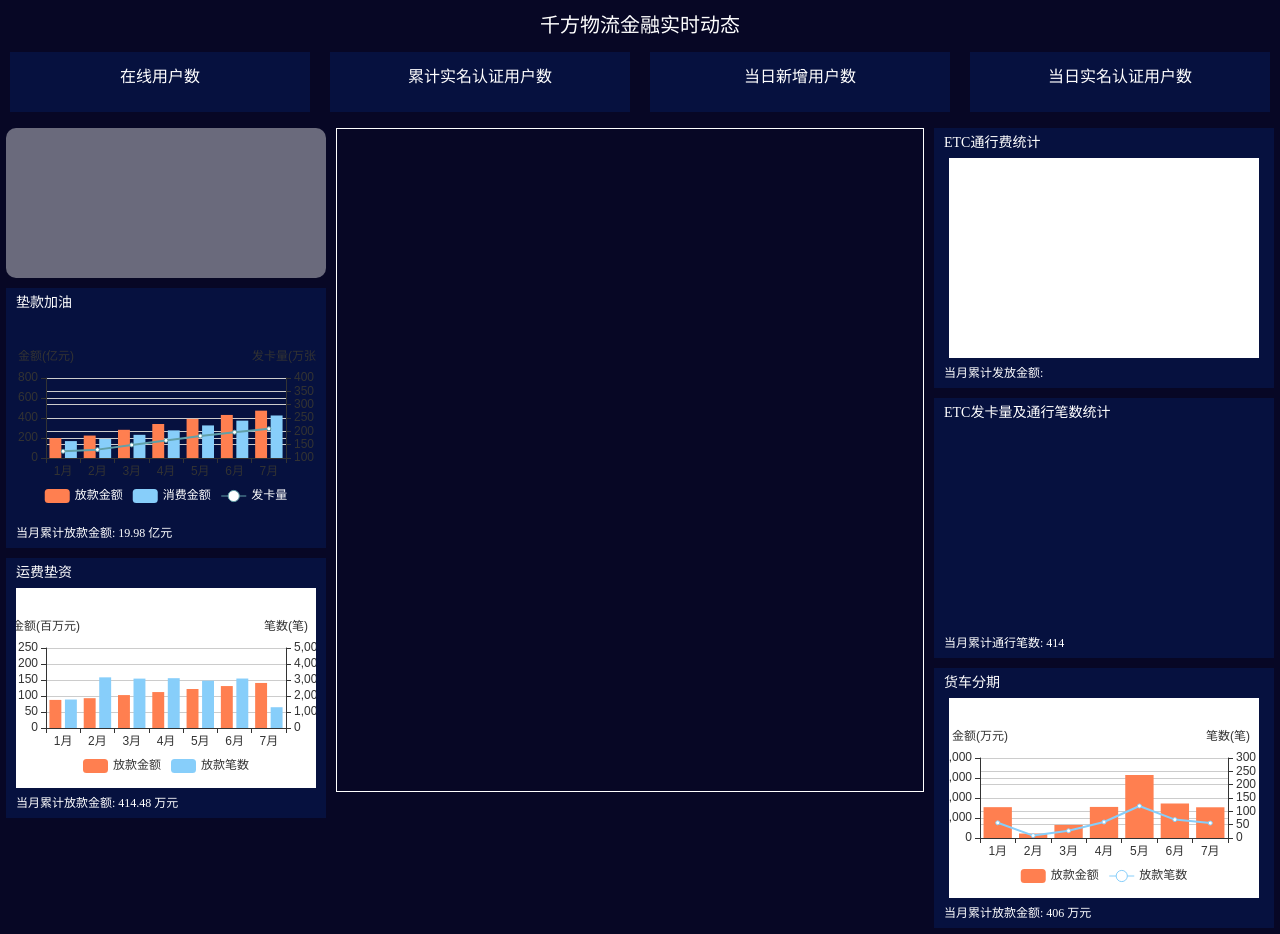
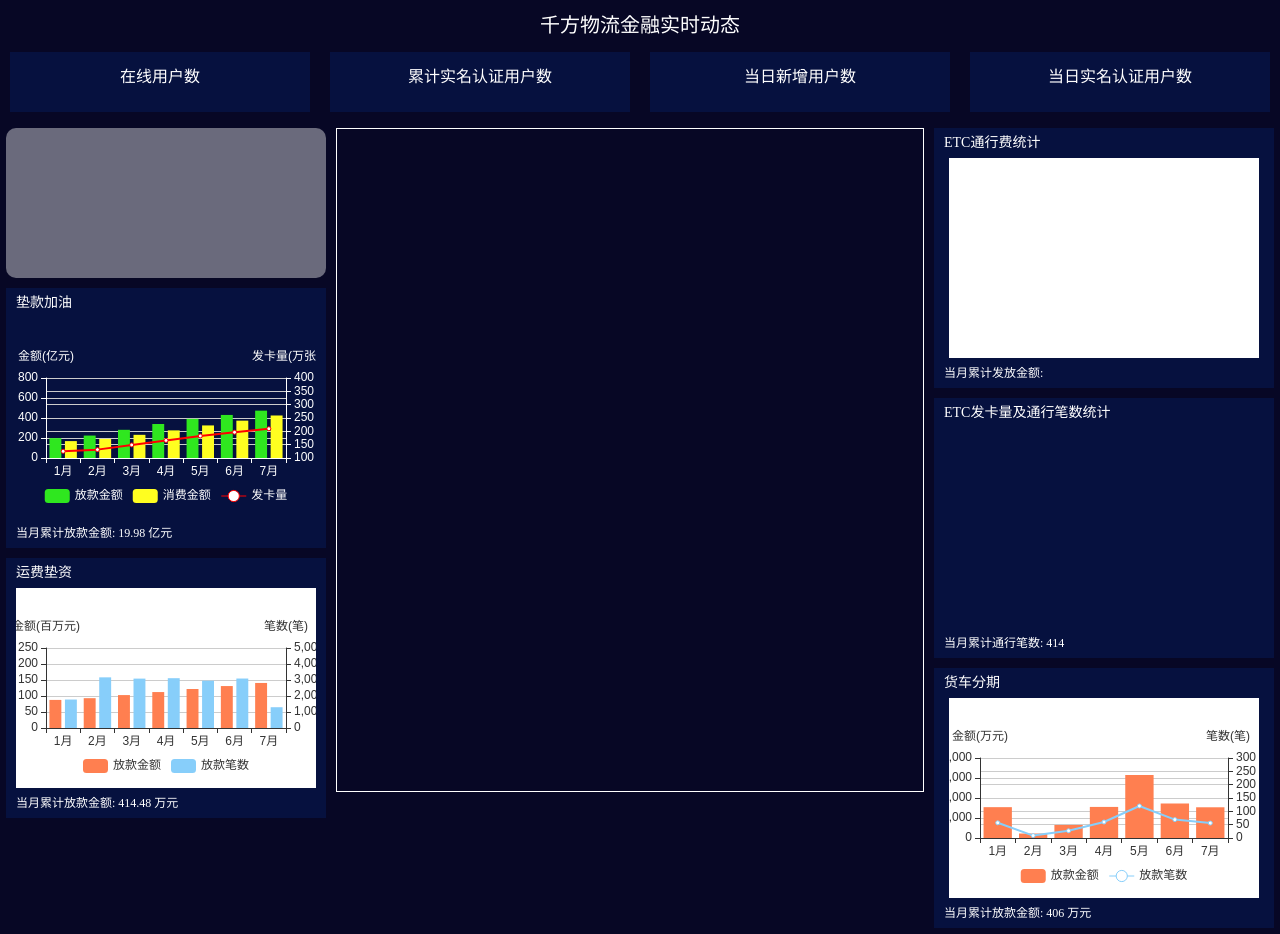
Before and after one commit to fly19881121/datashow, a plain HTML site: page index.html in a window 1280 px wide. Drawn offline with Linux system fonts and the light colour scheme; no server answers.

Commit message:
style modify

```diff
--- a/index.html
+++ b/index.html
@@ -141,8 +141,7 @@
         optionB = {
           // backgroundColor:'#fff',
           // color : ['#ff7f50','#87cefa', '#61a0a8', '#d48265', '#91c7ae','#749f83',  '#ca8622', '#bda29a','#6e7074', '#546570', '#c4ccd3'],
-          color: ['#ff7f50', '#87cefa', '#61a0a8', '#d48265', '#91c7ae', '#749f83', '#ca8622', '#bda29a', '#6e7074',
-            '#546570', '#c4ccd3'
+          color: ['#2fe71f', '#fffe20', '#f00', '#d48265', '#91c7ae', '#749f83', '#ca8622', '#bda29a', '#6e7074','#546570', '#c4ccd3'
           ],
           tooltip: {
             trigger: 'axis',
@@ -184,7 +183,21 @@
             data: lmkCtime,
             axisPointer: {
               type: 'shadow'
-            }
+            },
+            axisLine: {
+              lineStyle: {
+                color: '#fff'
+              }
+            },
+           splitLine : {
+              show:false,
+              lineStyle: {
+                  color: '#483d8b',
+                  type: 'dashed',
+                  width: 1
+              }
+          },
+
           }],
           yAxis: [{
               type: 'value',
@@ -194,6 +207,14 @@
               offset: 0,
               axisLabel: {
                 formatter: '{value}'
+              },
+              nameTextStyle: {
+                color: '#fff'
+              },
+              axisLine: {
+                lineStyle: {
+                  color: '#fff',
+                }
               }
             },
             {
@@ -204,6 +225,15 @@
               offset: 0,
               axisLabel: {
                 formatter: '{value}'
+              },
+              nameTextStyle: {
+                color: '#fff'
+              },
+              axisLine: {
+                lineStyle: {
+                  color: '#fff',
+
+                }
               }
             }
           ],
@@ -211,7 +241,10 @@
               name: '放款金额',
               type: 'bar',
               // data:[2.0, 4.9, 7.0, 23.2, 25.6, 76.7, 135.6]
-              data: lmkAlistTollAmount
+              data: lmkAlistTollAmount,
+              itemStyle: {
+                color: 'green'
+              }
             },
             {
               name: '消费金额',
```
